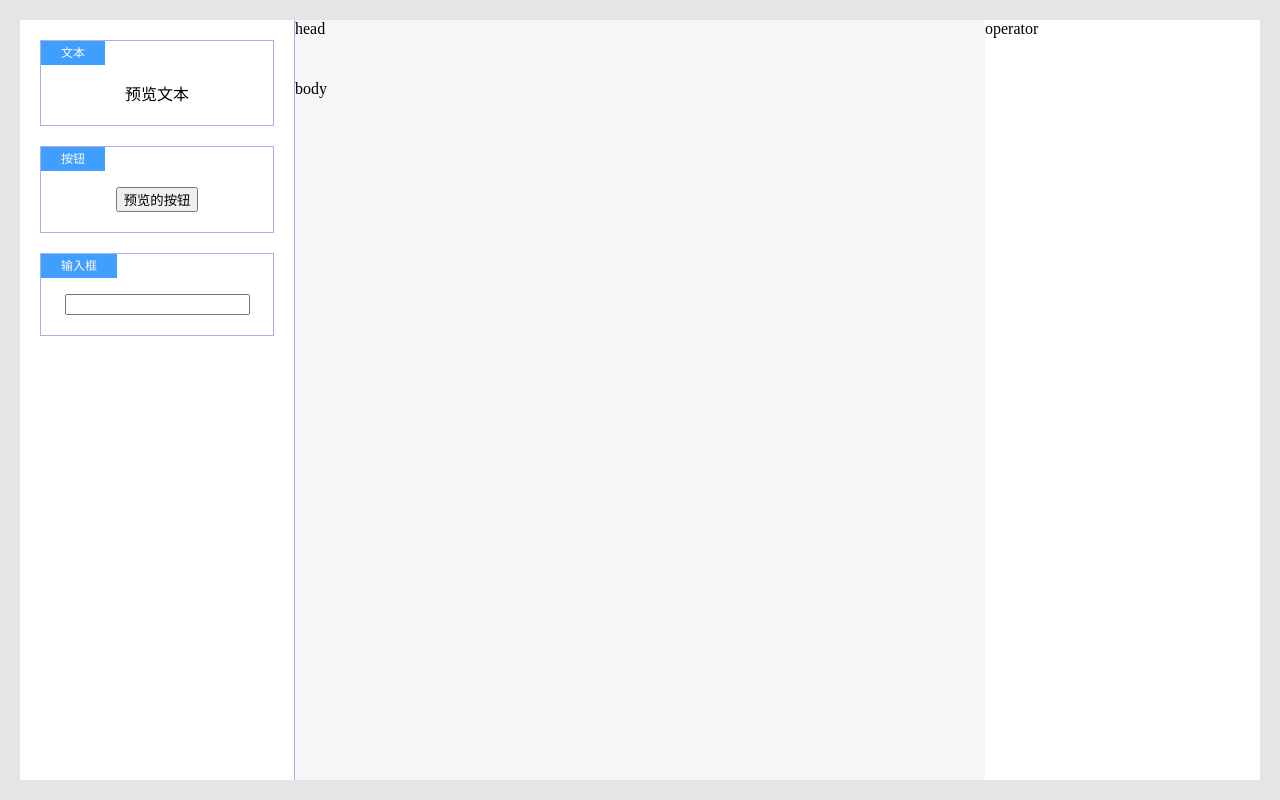
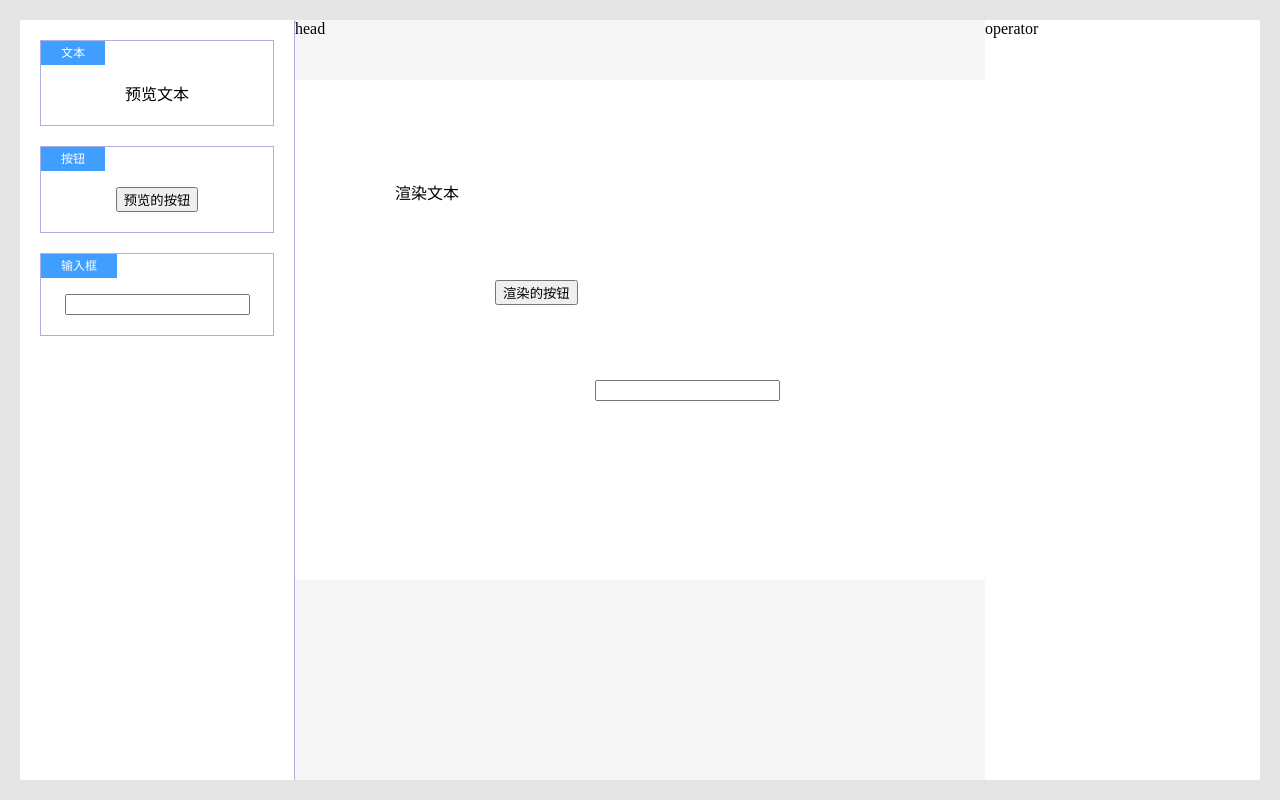
Before and after one commit to xzhao95/VisualEditor, a React app: page /editor in a window 1280 px wide. Built offline with nearby package versions, Linux system fonts and the light colour scheme; the HTML template or start-up script is replaced by a standard one.

Commit message:
feat. 实现页面拖拽

```diff
--- /dev/null
+++ b/src/containers/Editor/Block.tsx
@@ -0,0 +1,46 @@
+import React, { useEffect, useMemo, useRef } from "react";
+import { useUpdate } from "../../hook/useUpdate";
+import { EditorBlock, EditorConfig } from "./utils";
+
+export const Block:React.FC<{
+    block: EditorBlock,
+    config: EditorConfig
+}> = (props) => {
+    const elRef = useRef({} as HTMLDivElement)
+    const {forceUpdate} = useUpdate();
+
+    const styles = useMemo(() => {
+        return {
+            top: `${props.block.top}px`,
+            left: `${props.block.left}px`,
+            opacity: props.block.adjustPosition? '0' : ''
+        }
+    }, [props.block.top, props.block.left, props.block.adjustPosition])
+
+    const component = props.config.componentMap[props.block.componentKey];
+    let render:any;
+
+    if(!!component) {
+        render = component.render();
+    }
+
+
+    useEffect(() => {
+        if(props.block.adjustPosition) {
+            const {top, left} = props.block;
+            const {height, width} = elRef.current.getBoundingClientRect();
+
+            console.log(height, width)
+            props.block.adjustPosition = false;
+            props.block.top = top - height / 2;
+            props.block.left = left - width / 2;
+            forceUpdate();
+        }
+    }, [])
+
+    return (
+        <div className="react-visual-editor-block" style={styles} ref={elRef}>
+            {render}
+        </div>
+    )
+}
--- a/src/containers/Editor/editor.less
+++ b/src/containers/Editor/editor.less
@@ -15,6 +15,7 @@
     left: 20px;
     bottom: 20px;
     right: 20px;
+    overflow: hidden;
 
     &::before {
         position: fixed;
@@ -97,5 +98,27 @@
         padding-top: @headSize;
         padding-bottom: 300px;
         background-color: #f6f6f6;
+        overflow: auto;
+        display: flex;
+        justify-content: center;
+        .react-visual-editor-container {
+            background-color: #fff;
+            .react-visual-editor-block {
+                &::after {
+                    position: absolute;
+                    top: 0;
+                    left: 0;
+                    bottom: 0;
+                    right: 0;
+                    content: '';
+                }
+            }
+        }
     }
 }
+.react-visual-editor-container {
+    position: relative;
+    .react-visual-editor-block {
+        position: absolute;
+    }
+}
--- a/src/containers/Editor/editor.tsx
+++ b/src/containers/Editor/editor.tsx
@@ -1,20 +1,79 @@
-import React from "react"
+import React, { useMemo, useRef } from "react"
 import withStyle from "../../utils/withStyle"
 import style from './editor.less'
 import './editor.less'
-import { EditorConfig, EditorValue } from "./utils"
+import { createVisualBlock, EditorBlock, EditorComponent, EditorConfig, EditorValue } from "./utils"
+import { Block } from "./Block"
+import { useCallbackRef } from "../../hook/useCallbackRef"
+import e from "express"
 
 const ReactVisualEditor:React.FC<{
     value: EditorValue,
     onChange: (val: EditorValue) => void,
     config: EditorConfig
 }> = (props) => {
-    console.log(props);
+    // console.log(props);
+
+    const containerRef = useRef({} as HTMLDivElement)
+
+    const containerStyles = useMemo(() => {
+        return {
+            height: `${props.value.container.height}px`,
+            width: `${props.value.container.width}px`
+        }
+    }, [props.value.container.height, props.value.container.width])
+
+    const menuDragger = (() => {
+
+        const dragData = useRef({
+            dragComponent: null as null | EditorComponent
+        })
+
+        const block = {
+            dragstart: useCallbackRef((e:React.DragEvent<HTMLDivElement>, dragComponent:EditorComponent) => {
+                containerRef.current.addEventListener('dragenter', container.dragenter);
+                containerRef.current.addEventListener('dragover', container.dragover);
+                containerRef.current.addEventListener('dragleave', container.dragleave);
+                containerRef.current.addEventListener('drop', container.drop);
+                dragData.current.dragComponent = dragComponent
+            }),
+            dragend: useCallbackRef((e:React.DragEvent<HTMLDivElement>) => {
+                containerRef.current.removeEventListener('dragenter', container.dragenter);
+                containerRef.current.removeEventListener('dragover', container.dragover);
+                containerRef.current.removeEventListener('dragleave', container.dragleave);
+                containerRef.current.removeEventListener('drop', container.drop);
+            })
+        }
+        const container = {
+            dragenter: useCallbackRef((e:DragEvent) => {e.dataTransfer!.dropEffect = 'move'}),
+            dragover: useCallbackRef((e:DragEvent) => {e.preventDefault()}),
+            dragleave: useCallbackRef((e:DragEvent) => {e.dataTransfer!.dropEffect = 'none'}),
+            drop: useCallbackRef((e:DragEvent) => {
+                props.onChange({
+                    ...props.value,
+                    blocks: [
+                        ...props.value.blocks,
+                        createVisualBlock({
+                            top: e.offsetY,
+                            left: e.offsetX,
+                            component: dragData.current.dragComponent as EditorComponent
+                        })
+                    ]
+                })
+            })
+        }
+
+        return block;
+    })()
+
     return (
         <div className="react-visual-editor">
             <div className="react-visual-editor-menu">
                 {props.config.componentArray.map((component, index) => (
-                    <div className="react-visual-editor-menu-item" key={index}>
+                    <div className="react-visual-editor-menu-item" key={index}
+                        draggable={true}
+                        onDragStart={(e) => menuDragger.dragstart(e, component)}
+                        onDragEnd={menuDragger.dragend}>
                         {component.preview()}
                         <div className="react-visual-editor-menu-item-name">
                             {component.name}
@@ -24,7 +83,13 @@ const ReactVisualEditor:React.FC<{
             </div>
             <div className="react-visual-editor-head">head</div>
             <div className="react-visual-editor-operator">operator</div>
-            <div className="react-visual-editor-body">body</div>
+            <div className="react-visual-editor-body">
+                <div className="react-visual-editor-container" style={containerStyles} ref={containerRef}>
+                    {props.value.blocks.map((block, index) => (
+                        <Block key={index} block={block} config={props.config}></Block>
+                    ))}
+                </div>
+            </div>
         </div>
     )
 }
--- a/src/containers/Editor/index.tsx
+++ b/src/containers/Editor/index.tsx
@@ -7,12 +7,35 @@ import style from './editor.less'
 import './editor.less'
 
 const container = () => {
-    const [editorValue, setEditorValue] = useState({
-        container: {
-            height: 700,
-            width: 1000
+    const [editorValue, setEditorValue] = useState(() => {
+        const val:EditorValue = {
+            container: {
+                height: 500,
+                width: 700
+            },
+            blocks: [
+                {
+                    componentKey: 'text',
+                    top: 100,
+                    left: 100,
+                    adjustPosition: false
+                },
+                {
+                    componentKey: 'button',
+                    top: 200,
+                    left: 200,
+                    adjustPosition: false
+                },
+                {
+                    componentKey: 'input',
+                    top: 300,
+                    left: 300,
+                    adjustPosition: false
+                }
+            ]
         }
-    } as EditorValue);
+        return val;
+    });
 
     return (
         <div className="app-home">
--- a/src/containers/Editor/utils.tsx
+++ b/src/containers/Editor/utils.tsx
@@ -5,6 +5,7 @@ export interface EditorBlock {
     componentKey: string,
     top: number,
     left: number
+    adjustPosition: boolean
 }
 /**
  * 编辑器编辑的数据类型
@@ -24,6 +25,29 @@ export interface EditorComponent {
     name: string,
     preview: () => JSX.Element,
     render: () => JSX.Element
+}
+
+/**
+ *
+ * @returns
+ */
+export function createVisualBlock(
+    {
+        top,
+        left,
+        component
+    }: {
+        top: number,
+        left: number,
+        component: EditorComponent
+    }
+):EditorBlock {
+    return {
+        top,
+        left,
+        componentKey: component.key,
+        adjustPosition: true
+    }
 }
 /**
  * 创建一个编辑器预设配置信息对象
--- /dev/null
+++ b/src/hook/useUpdate.ts
@@ -0,0 +1,7 @@
+import { useMemo,useState } from 'react';
+export function useUpdate() {
+    const  [count, setCount] = useState(0);
+    return useMemo(() => ({
+        forceUpdate: () => setCount(count + 1)
+    }), [count])
+}
```
